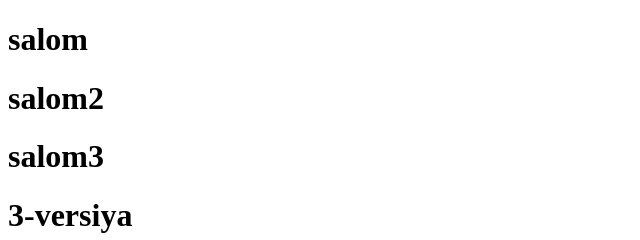
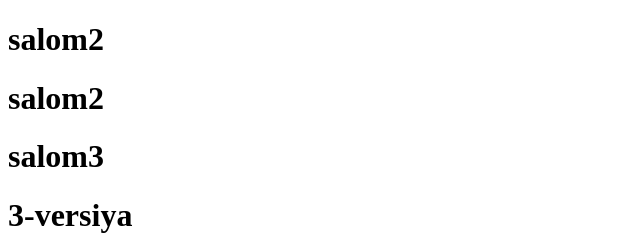
Before and after one commit to jalolovts/1-kt-online, a plain HTML site: page index.html in a window 1280 px wide. Shown: the top 240 px of the page, 0-640 px from the left. Drawn offline with Linux system fonts and the light colour scheme.

Commit message:
sinov o'zgarish

```diff
--- a/index.html
+++ b/index.html
@@ -6,7 +6,7 @@
     <title>Document</title>
 </head>
 <body>
-    <h1>salom</h1>
+    <h1>salom2</h1>
     <h1>salom2</h1>
     <h1>salom3</h1>
     <h1>3-versiya</h1>
```
